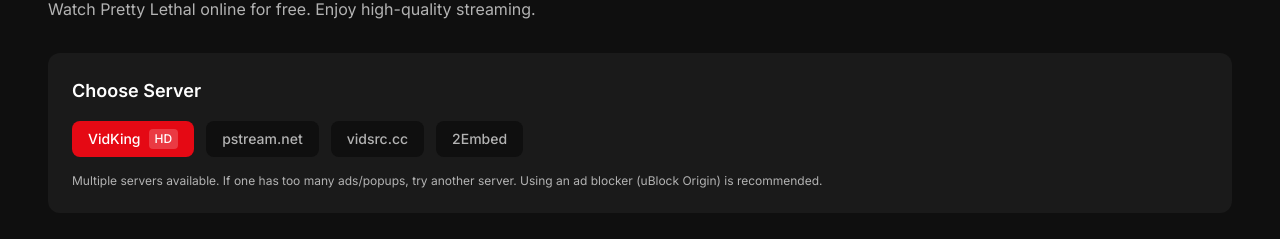
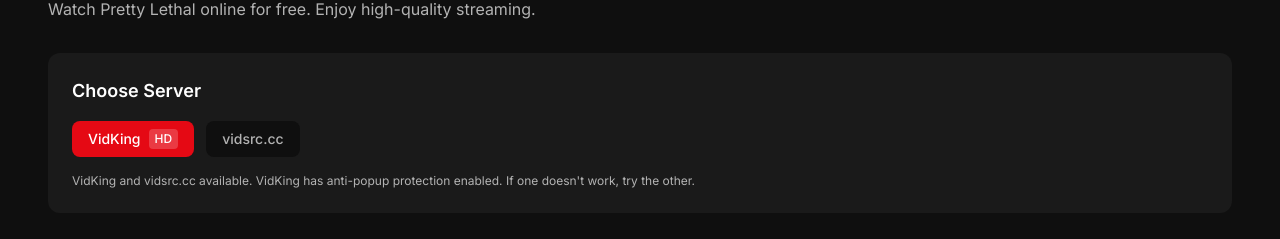
Before and after one commit to ANIBOY001/aryanmovies, a Next.js app: page /aryanmovies/watch/1084187 in a window 1280 px wide. Shown: the part 899-1138 px from the top of the page. Built offline with nearby package versions, Linux system fonts and the light colour scheme.

Commit message:
Remove pstream.net and 2Embed - keep only VidKing and vidsrc.cc

```diff
--- a/src/app/watch/[id]/WatchPageClient.tsx
+++ b/src/app/watch/[id]/WatchPageClient.tsx
@@ -10,9 +10,7 @@ import type { Movie } from '@/types/movie'
 
 const SERVERS = [
   { name: 'VidKing', url: 'https://www.vidking.net/embed/movie/' },
-  { name: 'pstream.net', url: 'https://pstream.net/embed/' },
   { name: 'vidsrc.cc', url: 'https://vidsrc.cc/v2/embed/movie/' },
-  { name: '2Embed', url: 'https://www.2embed.cc/embed/' },
 ]
 
 interface WatchPageClientProps {
@@ -164,7 +162,7 @@ export default function WatchPageClient({ movie }: WatchPageClientProps) {
                 </button>
               ))}
             </div>
-            <p className="text-text-muted text-xs mt-4">Multiple servers available. If one has too many ads/popups, try another server. Using an ad blocker (uBlock Origin) is recommended.</p>
+            <p className="text-text-muted text-xs mt-4">VidKing and vidsrc.cc available. VidKing has anti-popup protection enabled. If one doesn't work, try the other.</p>
           </div>
 
           {isTvShow && (
```
